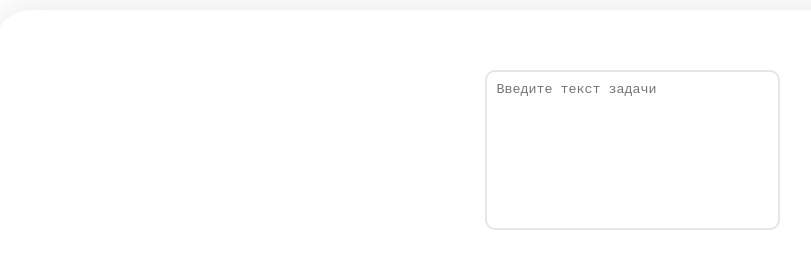
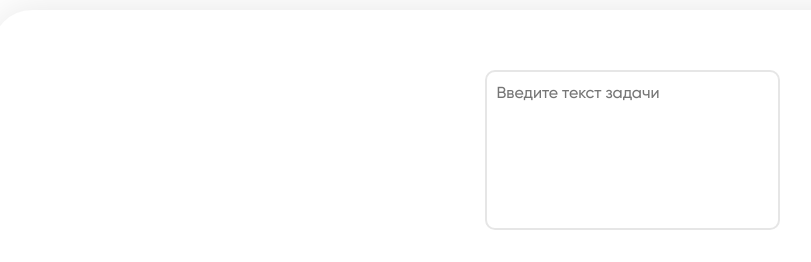
Before and after one commit to T-EVA-01/ToDoApp, a React (Create React App) app: page / in a window 1280 px wide. Both pictures are taken after a click on the button 1210 px from the left and 715 px from the top of the page. Shown: the part 122-384 px from the top of the page, without its empty margins (8-819 px from the left). Built offline with nearby package versions, Linux system fonts and the light colour scheme.

Commit message:
feat: add animations to the elements.
add animation to the buttons of application
add animation to items in the task list

```diff
--- a/package.json
+++ b/package.json
@@ -8,7 +8,10 @@
     "@testing-library/user-event": "^12.1.10",
     "react": "^17.0.1",
     "react-dom": "^17.0.1",
+    "react-redux": "7.2.2",
     "react-scripts": "4.0.0",
+    "react-transition-group": "^4.4.1",
+    "redux": "4.0.5",
     "web-vitals": "^0.2.4"
   },
   "scripts": {
--- a/src/Components/Button/Button.css
+++ b/src/Components/Button/Button.css
@@ -7,3 +7,7 @@ button {
     background: var(--color-grey);
     cursor: pointer;
 }
+
+input[type="button"] {
+    outline: none;
+}
--- a/src/Components/Form/Form.css
+++ b/src/Components/Form/Form.css
@@ -1,5 +1,14 @@
 .add-form {
     width: 295px;
+}
+
+.add-form textarea {
+    outline: none;
+    font-family: Gilroy;
+    font-style: normal;
+    font-weight: 500;
+    font-size: 16px;
+    line-height: 140%;
 }
 
 .add-form__textarea {
@@ -25,10 +34,15 @@
     height: 40px;
     border-radius: 10px;
     border: none;
+    transition: all 0.15s ease-in-out;
 }
 
 .add-form__button_close {
     background: var(--color-grey)
+}
+
+.add-form__button_close:hover {
+    background-color: #cecece;
 }
 
 .add-form__button_add {
@@ -36,6 +50,10 @@
     color: var(--color-white)
 }
 
+.add-form__button_add:hover {
+    background-color: #1c8fe0;
+}
+
 .add-form__wrapper {
     display: flex;
     justify-content: space-between;
--- a/src/Components/Header/Header.css
+++ b/src/Components/Header/Header.css
@@ -21,4 +21,13 @@
     border-radius: 4px;
     border: none;
     background: var(--color-grey);
+    transition: all 0.3s ease-in-out;
 }
+
+.header__button:hover {
+   background-color: #cecece;
+}
+
+.header__button:focus {
+    transform: perspective(400px) translateZ(-18px);
+}
--- a/src/Components/List/List.css
+++ b/src/Components/List/List.css
@@ -44,8 +44,9 @@
     letter-spacing: 0.01em;
     color: #000000;
     display: block;
-    width: 90%;
+    word-wrap: break-word;
     overflow: hidden;
+    transition: color 0.1s ease-in;
 }
 
 .task__text_pointer {
--- a/src/css/App.css
+++ b/src/css/App.css
@@ -21,7 +21,29 @@
     box-shadow: 0px 10px 40px rgba(0, 0, 0, 0.1);
     padding: 19px;
     margin-top: auto;
+    transition: all 0.3s ease-in-out;
 }
+
+.button-circle:hover {
+    box-shadow: 0px 10px 30px rgba(0, 0, 0, 0.2);
+    transform: perspective(400px) translateZ(18px);
+}
+
+.button-circle:active {
+    transform: perspective(400px) translateZ(-18px);
+    box-shadow: 0px 10px 50px rgba(0, 0, 0, 0.1);
+}
+
+.button-circle:hover
+.button-circle__circle::before {
+    transform: rotate(360deg);
+}
+
+.button-circle:hover
+.button-circle__circle::after {
+    transform: rotate(270deg);
+}
+
 
 .button-circle__circle {
     display: block;
@@ -39,6 +61,7 @@
     height: 2px;
     background-color: var(--color-blue);
     border-radius: 20px;
+    transition: transform 0.5s ease-in-out;
 }
 
 .button-circle__circle::before {
@@ -61,7 +84,7 @@
 .custom-checkbox+label {
     display: inline-flex;
     align-items: center;
-    /* justify-content: center; */
+    cursor: pointer;
     user-select: none;
     border: 2px solid var(--color-light-grey);
     width: 22px;
@@ -77,6 +100,7 @@
     height: 12px;
     border-radius: 100%;
     transform: translateX(3px);
+    transition: background-color 0.15s ease-in;
 }
 
 .custom-checkbox:checked+label::before {
--- a/src/css/index.css
+++ b/src/css/index.css
@@ -14,6 +14,8 @@ body {
   min-width: 320px;
   font-family: Gilroy;
   font-weight: 500;
+  overflow: hidden;
+  height: 100vh;
 }
 
 .root {
```
Also changed, not shown: 1 other file (tests, documents, lock files or other folders).
